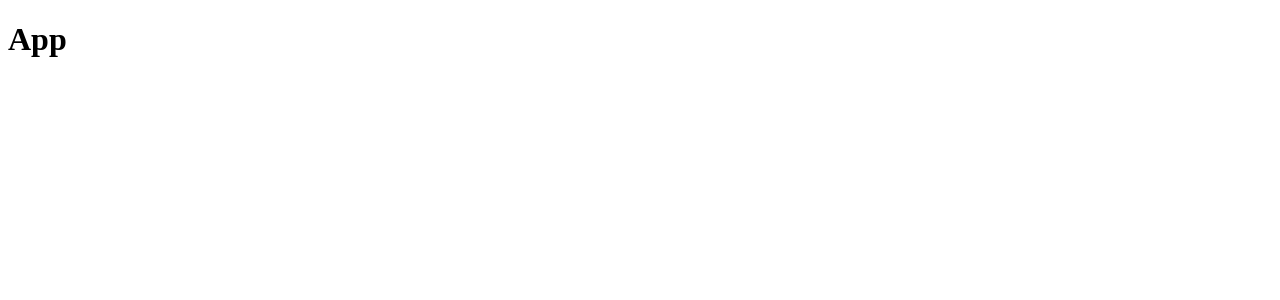
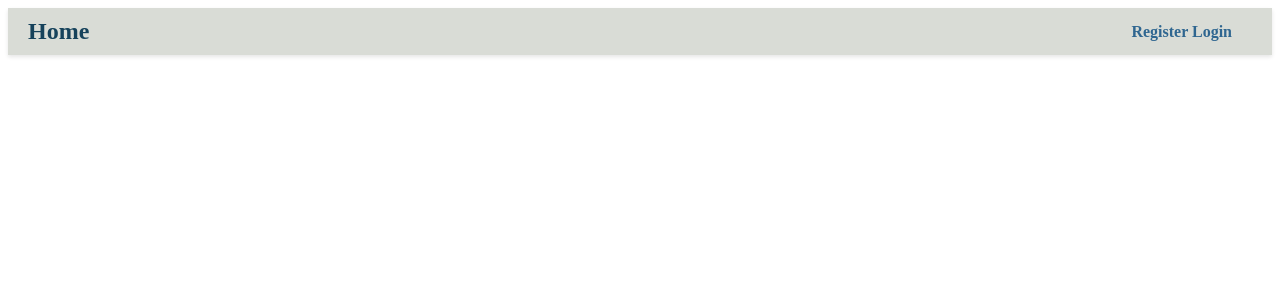
Before and after one commit to abbybernabei/capstone-project-2024, a React (Vite) app: page / in a window 1280 px wide. Shown: the top 300 px of the page. Built offline with nearby package versions, Linux system fonts and the light colour scheme.

Commit message:
feat: navbar and styled

```diff
--- a/src/App.jsx
+++ b/src/App.jsx
@@ -1,11 +1,11 @@
 import React from "react";
+import AuthenticatedNavbar from "./components/AuthenticatedNavbar";
 
 function App() {
   return (
     <>
-      <div>
-        <h1>App</h1>
-      </div>
+      <AuthenticatedNavbar /* token={token} setToken={setToken} */ />
+      <div></div>
     </>
   );
 }
--- a/src/components/AuthenticatedNavbar.jsx
+++ b/src/components/AuthenticatedNavbar.jsx
@@ -1,10 +1,47 @@
 import React from "react";
+import { Link, useNavigate } from "react-router-dom";
+import "./navbar.css";
 
-const AuthenticatedNavbar = () => {
+const AuthenticatedNavbar = ({ token, setToken }) => {
+  const navigate = useNavigate();
+  const handleLoggoutClick = () => {
+    setToken(null);
+    navigate("/");
+  };
+
   return (
-    <div>
-      <h1>Authenticated Nav Bar</h1>
-    </div>
+    <nav className="navbar">
+      <div className="logo">
+        <Link to="/" className="home-link">
+          Home
+        </Link>
+      </div>
+      <ul className="nav-list">
+        <li className="nav-item">
+          {token ? (
+            <>
+              <Link to="/logout" className="link">
+                <button onClick={handleLoggoutClick} className="logout-btn">
+                  Log Out{" "}
+                </button>
+              </Link>
+              <Link to="/carts" className="link">
+                Cart{" "}
+              </Link>
+            </>
+          ) : (
+            <>
+              <Link to="/users" className="link">
+                Register{" "}
+              </Link>
+              <Link to="/auth/login" className="link">
+                Login{" "}
+              </Link>
+            </>
+          )}
+        </li>
+      </ul>
+    </nav>
   );
 };
 
--- /dev/null
+++ b/src/components/navbar.css
@@ -0,0 +1,50 @@
+.navbar {
+  display: flex;
+  justify-content: space-between;
+  align-items: center;
+  background-color: #d9dcd6;
+  padding: 10px 20px;
+  box-shadow: 0px 2px 4px rgba(0, 0, 0, 0.1);
+}
+
+.home-link {
+  text-decoration: none;
+  color: #16425b;
+  font-weight: bold;
+  font-size: 24px;
+}
+
+.nav-list {
+  list-style-type: none;
+  margin: 0;
+  padding: 0;
+  display: flex;
+  align-items: center;
+}
+
+.nav-item {
+  margin-right: 20px;
+}
+
+.link {
+  text-decoration: none;
+  color: #2f6690;
+  font-weight: bold;
+}
+
+.link:hover,
+.home-link:hover {
+  opacity: 0.8;
+}
+
+.logout-btn {
+  background-color: transparent;
+  border: none;
+  cursor: pointer;
+  color: #2f6690;
+  font-weight: bold;
+}
+
+.logout-btn:hover {
+  color: #ff4500;
+}
```
